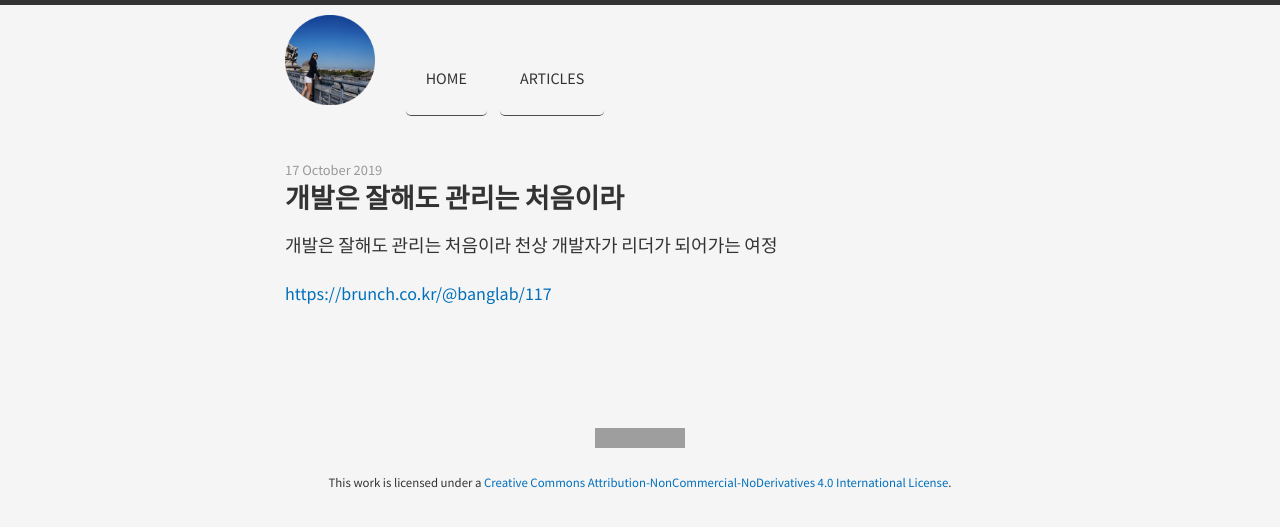
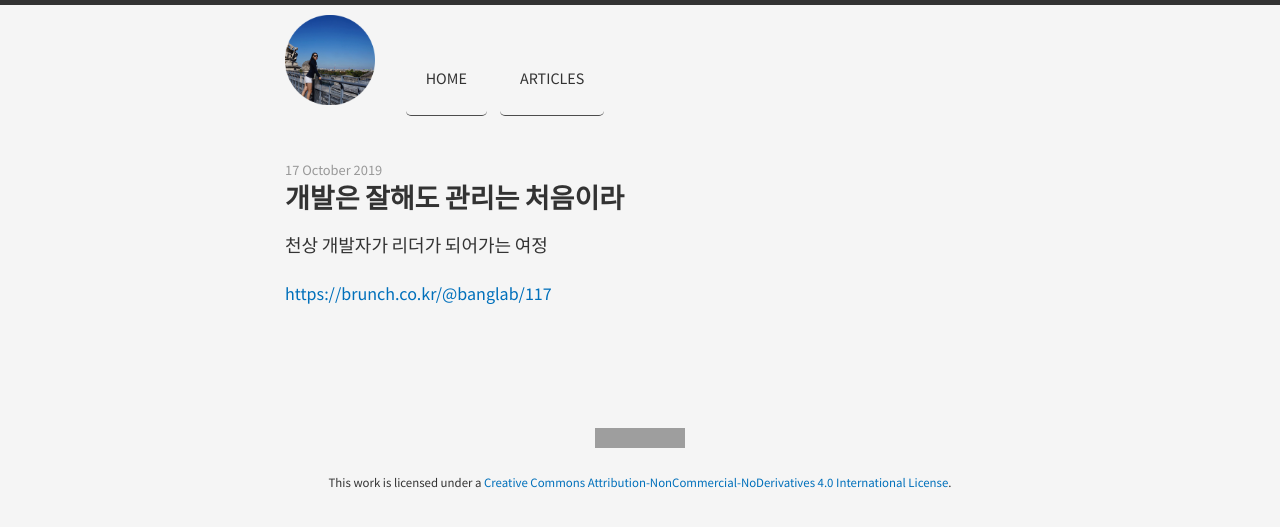
Before and after one commit to midaeng/articles, a Jekyll site: the page built from _posts/2019-10-17-agile_engineertomanager.md, in a window 1280 px wide. Shown: the top 527 px of the page. Built offline with Jekyll 4.4.1, drawn with Linux system fonts in a browser that asks for light colours; nearby versions of some CDN libraries; grey boxes are pictures that could not be loaded.

Commit message:
Update 2019-10-17-agile_engineertomanager.md

```diff
--- a/_posts/2019-10-17-agile_engineertomanager.md
+++ b/_posts/2019-10-17-agile_engineertomanager.md
@@ -3,7 +3,6 @@ layout: post
 title: "개발은 잘해도 관리는 처음이라"
 ---
 
-개발은 잘해도 관리는 처음이라
 천상 개발자가 리더가 되어가는 여정
 
 [https://brunch.co.kr/@banglab/117](https://brunch.co.kr/@banglab/117){:target="_blank"}
```
